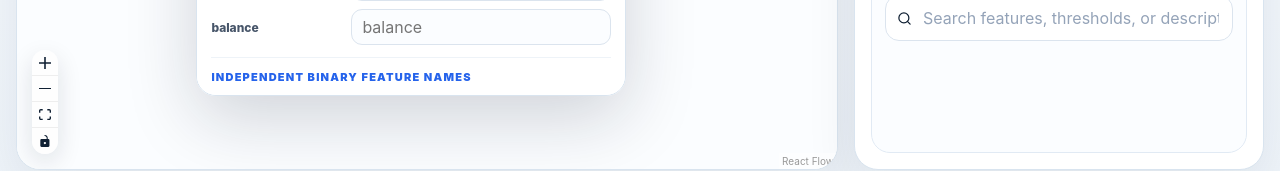
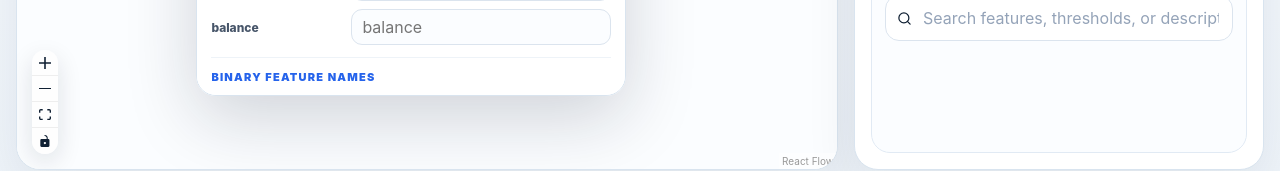
Before and after one commit to zakk-h/InteractiveTreeBuilder, a React (Vite) app: page / in a window 1280 px wide. Both pictures are taken after a click on the button "Customize". Shown: the part 614-785 px from the top of the page. Built offline with nearby package versions, Linux system fonts and the light colour scheme.

Commit message:
Language about binary features

```diff
--- a/src/main.tsx
+++ b/src/main.tsx
@@ -1519,10 +1519,10 @@ function BuilderSettingsMenu({
           </div>
 
           <div className="settings-section">
-            <div className="settings-section-title">Independent binary feature names</div>
+            <div className="settings-section-title">Binary feature names</div>
 
             {binaryFeatures.length === 0 && (
-              <div className="settings-empty">No independent binary features in this payload.</div>
+              <div className="settings-empty">No binary features to show.</div>
             )}
 
             {binaryFeatures.map((feature) => (
```
